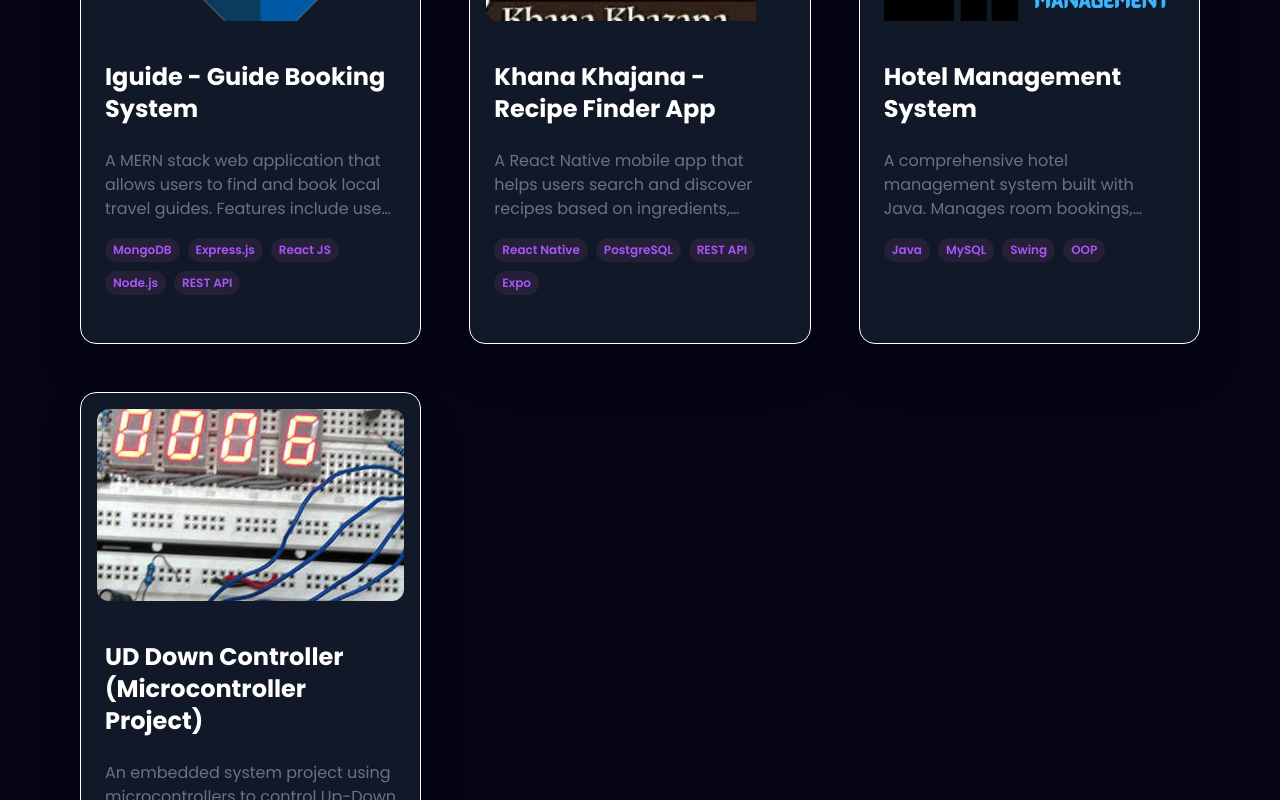
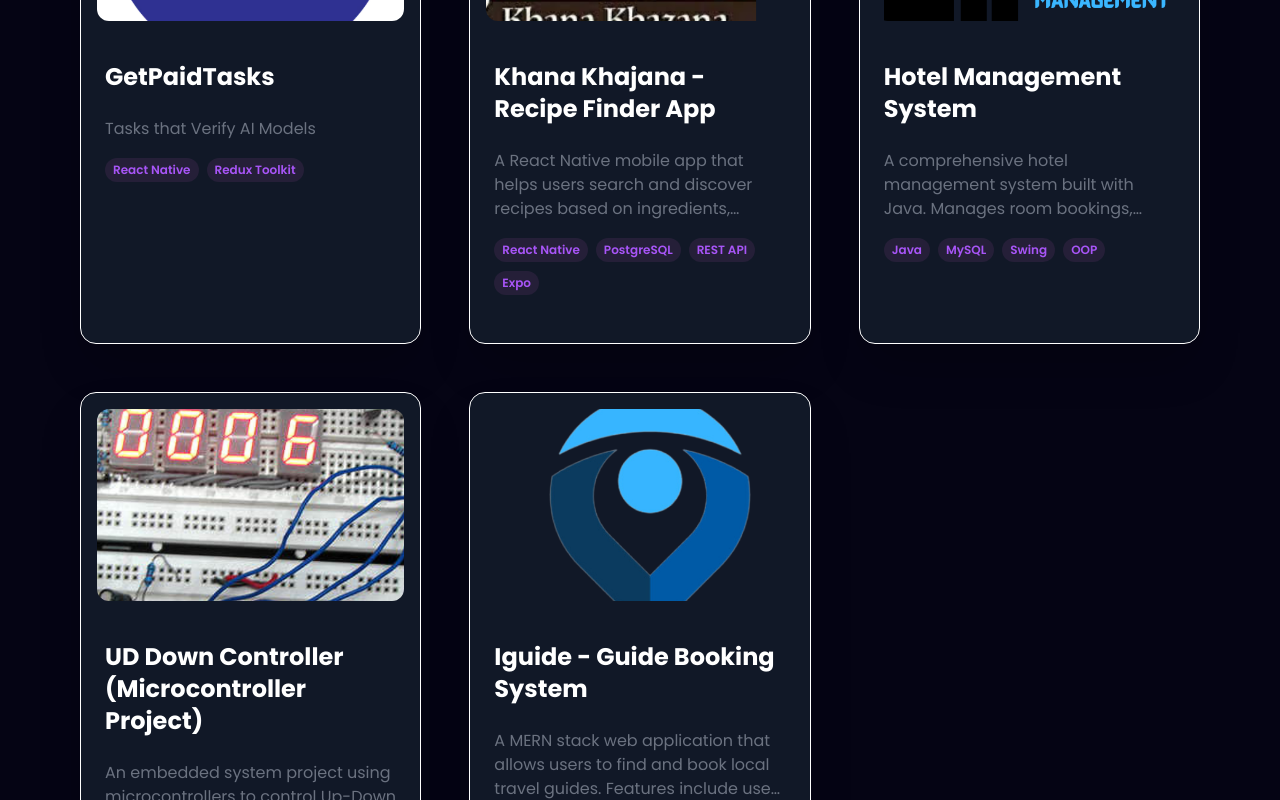
Before and after one commit to AakashKarkey/portfolio, a React (Vite) app: page / in a window 1280 px wide. Shown: the part 4260-5060 px from the top of the page. Built offline with nearby package versions, Linux system fonts and the light colour scheme.

Commit message:
added projects and view code button

```diff
--- a/src/components/Work/Work.jsx
+++ b/src/components/Work/Work.jsx
@@ -1,6 +1,3 @@
-
-
-
 import React, { useState } from "react";
 import { projects } from "../../constants";
 
@@ -111,7 +108,7 @@ const Work = () => {
                 </div>
 
                 {/* View Code / Live Buttons (Optional) */}
-                {/* <div className="flex gap-4">
+                <div className="flex gap-4">
                   <a
                     href={selectedProject.github}
                     target="_blank"
@@ -120,15 +117,15 @@ const Work = () => {
                   >
                     View Code
                   </a>
-                  <a
+                  {/* <a
                     href={selectedProject.webapp}
                     target="_blank"
                     rel="noopener noreferrer"
                     className="w-1/2 bg-purple-600 hover:bg-purple-800 text-white px-4 py-2 rounded-xl text-sm font-semibold text-center"
                   >
                     View Live
-                  </a>
-                </div> */}
+                  </a> */}
+                </div>
               </div>
             </div>
           </div>
--- a/src/constants.js
+++ b/src/constants.js
@@ -45,6 +45,7 @@ import img1 from "./assets/project_logo/1.png";
 import img2 from "./assets/project_logo/2.png";
 import img3 from "./assets/project_logo/3.png";
 import img4 from "./assets/project_logo/4.png";
+import img5 from "./assets/project_logo/gpt.png";
 
 //Achievements Section Logo's
 import ach1 from "./assets/achievements_logo/1.png";
@@ -194,14 +195,13 @@ export const education = [
 export const projects = [
   {
     id: 0,
-    title: "Iguide - Guide Booking System",
-    description:
-      "A MERN stack web application that allows users to find and book local travel guides. Features include user authentication, guide profiles, booking management, and real-time chat to enhance travel planning.",
-    image: img1,
-    tags: ["MongoDB", "Express.js", "React JS", "Node.js", "REST API"],
-    github: "https://github.com/yourgithubusername/iguide",
-    webapp: "https://iguide.yourdomain.com",
+    title: "GetPaidTasks",
+    description: "Tasks that Verify AI Models",
+    image: img5,
+    tags: ["React Native", "Redux Toolkit"],
+    // github: "https://github.com/yourgithubusername/getpaidtasks"
   },
+
   {
     id: 1,
     title: "Khana Khajana - Recipe Finder App",
@@ -209,8 +209,8 @@ export const projects = [
       "A React Native mobile app that helps users search and discover recipes based on ingredients, cuisine, and dietary preferences. Uses PostgreSQL as backend database and features offline caching and user favorites.",
     image: img2,
     tags: ["React Native", "PostgreSQL", "REST API", "Expo"],
-    github: "https://github.com/yourgithubusername/khana-khajana",
-    webapp: "",
+    // github: "https://github.com/yourgithubusername/khana-khajana",
+    // webapp: "",
   },
   {
     id: 2,
@@ -219,8 +219,8 @@ export const projects = [
       "A comprehensive hotel management system built with Java. Manages room bookings, billing, and staff workflows with a user-friendly interface.",
     image: img3,
     tags: ["Java", "MySQL", "Swing", "OOP"],
-    github: "https://github.com/yourgithubusername/hotel-management-system",
-    webapp: "",
+    github: "https://github.com/AakashKarkey/Hotel-Management-System",
+    // webapp: "",
   },
   {
     id: 3,
@@ -229,8 +229,19 @@ export const projects = [
       "An embedded system project using microcontrollers to control Up-Down counting mechanisms for industrial applications. Implemented using C and interfaced with LCD for real-time display.",
     image: img4,
     tags: ["C", "Microcontroller", "Embedded Systems"],
-    github: "https://github.com/yourgithubusername/ud-down-controller",
-    webapp: "",
+    github: "https://github.com/AakashKarkey/updowncounter-8051microcontroller",
+    // webapp: "",
+  },
+
+  {
+    id: 4,
+    title: "Iguide - Guide Booking System",
+    description:
+      "A MERN stack web application that allows users to find and book local travel guides. Features include user authentication, guide profiles, booking management, and real-time chat to enhance travel planning.",
+    image: img1,
+    tags: ["MongoDB", "Express.js", "React JS", "Node.js", "REST API"],
+    github: "https://github.com/AakashKarkey/Iguide",
+    // webapp: "https://iguide.yourdomain.com",
   },
 ];
 
```
Also changed, not shown: src/assets/project_logo/gpt.png (added).
